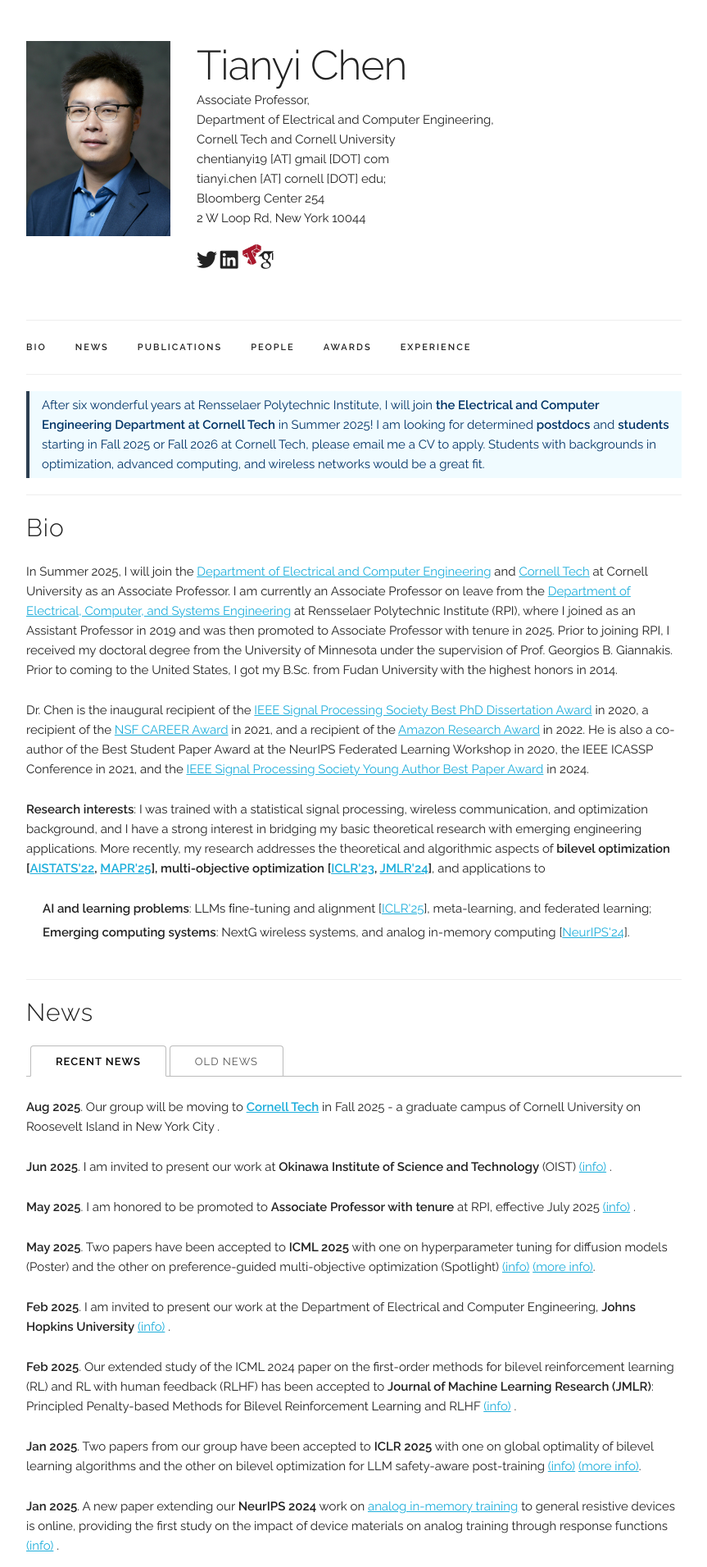
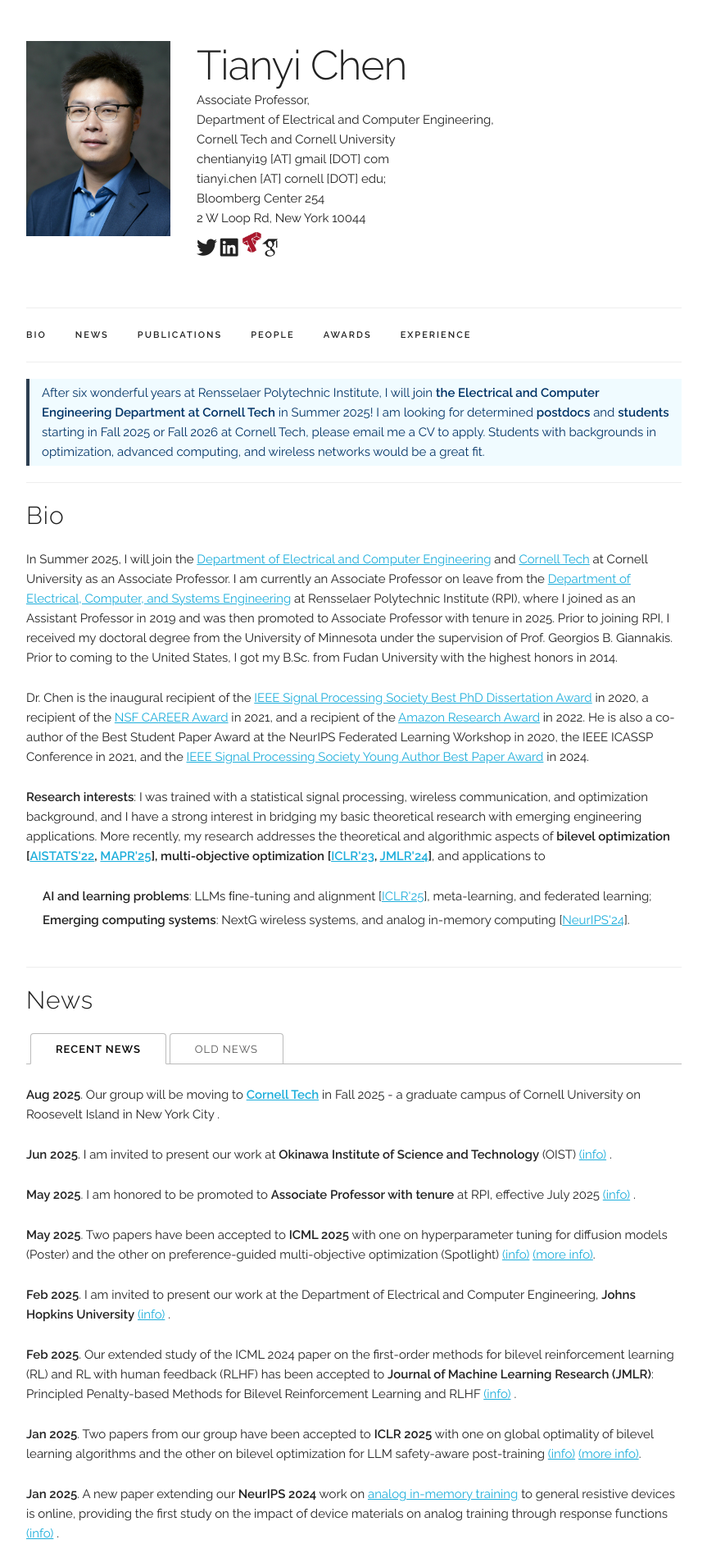
Before and after one commit to chentianyi1991/chentianyi1991.github.io, a Jekyll site: the page built from index.html, in a window 1280 px wide. Shown: the top 1911 px of the page at 82% size, without its empty margins (208-1071 px from the left). Built offline with Jekyll 4.4.1, drawn with Linux system fonts in a browser that asks for light colours; some web fonts are replaced; comment, search, counter and statistics services are not loaded.

Commit message:
Update default.html

```diff
--- a/_layouts/default.html
+++ b/_layouts/default.html
@@ -87,8 +87,8 @@
                 <i class="fa-brands fa-linkedin fa-lg" style="font-size: 25px; padding-top: 10px"></i>
               </span>
 
-              <span onclick="window.open('{{ site.data.main_info.github }}')" style="cursor: pointer; margin-right: -10px;">
-               <img src="/assets/CT_logo.jpg" alt="Cornell Tech" style="width: 25px; height: 25px; padding-top: 20px">
+              <span onclick="window.open('{{ site.data.main_info.github }}')" style="cursor: pointer; margin-right: -5px;">
+               <img src="/assets/CT_logo.jpg" alt="Cornell Tech" style="width: 25px; height: 25px; padding-top: 5px">
               </span>
 
               <span onclick="window.open('{{ site.data.main_info.google_scholar }}')" style="cursor: pointer">
```
